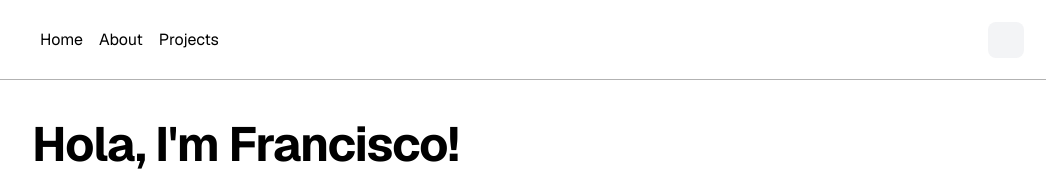
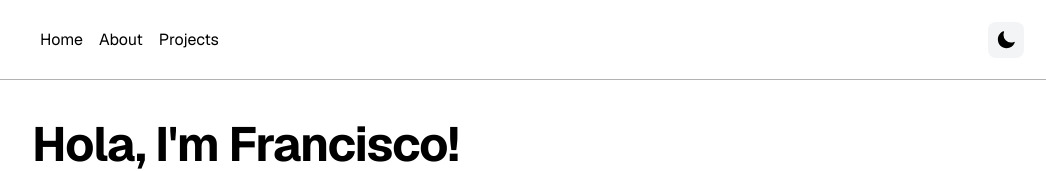
Before and after one commit to frvncisco/frvncisco-dot-me-portfolio, a Next.js app: page / in a window 1280 px wide. Shown: the top 171 px of the page, without its empty margins (112-1158 px from the left). Built offline with nearby package versions, Linux system fonts and the light colour scheme.

Commit message:
show theme toggle icons when mounted

```diff
--- a/next.config.mjs
+++ b/next.config.mjs
@@ -1,5 +1,6 @@
 import { sql } from '@vercel/postgres'
 
+/** @type {import('next').NextConfig} */
 const nextConfig = {
 	experimental: {
 		ppr: false,
--- a/src/components/theme-toggle.tsx
+++ b/src/components/theme-toggle.tsx
@@ -26,8 +26,12 @@ const ThemeToggle = () => {
 				setTheme(theme === 'light' ? 'dark' : 'light')
 			}}
 		>
-			{theme === 'dark' && <SunIcon className="h-5 w-5" />}
-			{theme === 'light' && <MoonIcon className="h-5 w-5" />}
+			{mounted &&
+				(theme === 'dark' ? (
+					<SunIcon className="h-5 w-5" />
+				) : (
+					<MoonIcon className="h-5 w-5" />
+				))}
 		</button>
 	)
 }
```
